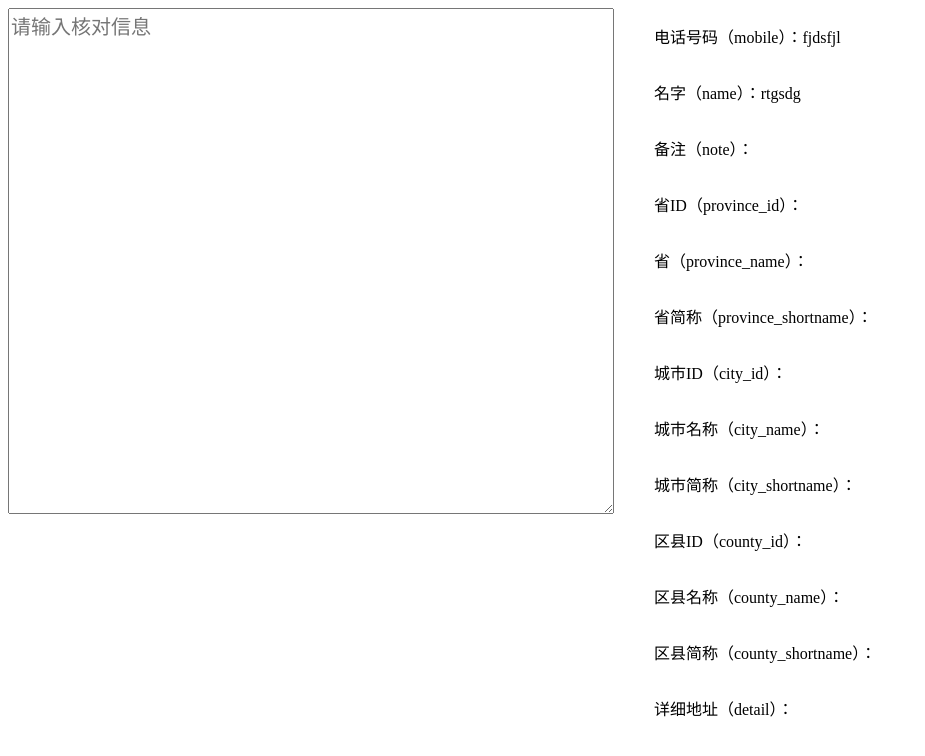
After one commit to MarkDin/dadago, a Flask app: template templates/info_split.html in a window 1280 px wide. The commit adds this page. Shown: the top 756 px of the page, without its empty margins (0-925 px from the left). Run offline with Flask 2, Linux system fonts and the light colour scheme; the template is opened without the code that fills it, so the values that code supplies are empty.

```diff
--- a/files/models.py
+++ b/files/models.py
@@ -12,8 +12,9 @@ base = declarative_base()
 class Express(base):
     # 电话号码和入库时间为联合主键
     __tablename__ = 'express'
+    id = Column(Integer, autoincrement=True, nullable=False, primary_key=True)
     express_number = Column(String(64), nullable=False)
     phone_number = Column(String(64), primary_key=True, nullable=False)  # 主键
     name = Column(String(64))
     date = Column(DATE(), default=datetime.datetime.now().date())
-    time = Column(DATETIME(), primary_key=True, default=datetime.datetime.now)  # 主键
+    # time = Column(DATETIME(), primary_key=True, default=datetime.datetime.now)  # 主键
--- a/files/mysql_manager.py
+++ b/files/mysql_manager.py
@@ -86,5 +86,5 @@ def query_express_by_phone_number(number):
     if len(res) is not 0:
         return res
     else:
-        debug_logger.info('您要查询的手机号码不存在,请核对后查询\n')
+        debug_logger.info('您要查询的手机号码暂无单号,请等待上传数据或者核对后查询\n')
         return 1
--- a/templates/error.html
+++ b/templates/error.html
@@ -67,7 +67,7 @@
         <h1>{{ error_msg }}</h1>
         <h2>DaDaGo</h2>
         <h2>2014 - 2019</h2>
-        <p>继续查询: <a href="{{ url_for('index') }}">点击这里</a></p>
+        <h1>继续查询: <a href="{{ url_for('index') }}">点击这里</a></h1>
     </div>
 </div>
 
--- a/templates/express.html
+++ b/templates/express.html
@@ -55,7 +55,7 @@
         {% for content in contents %}
             <li>
                 <a href="javascript:void(0);"
-                   onclick="show_express({{ content }})">{{ content.exp_date }}: {{ content.exp_number }}</a>
+                   onclick="show_express({{ content }})">日期{{ content.exp_date }}: {{ content.exp_number }}</a>
 
             </li>
         {% endfor %}
--- /dev/null
+++ b/templates/info_split.html
@@ -0,0 +1,53 @@
+<!DOCTYPE html>
+<html lang="en">
+<head>
+    <meta charset="UTF-8">
+    <title>信息分割提取到excel表格</title>
+    <style>
+        #left {
+            float: left;
+
+        }
+
+        #right {
+            padding-left: 40px;
+            float: left;
+        }
+
+        #show div {
+            text-align: left;
+            vertical-align: middle;
+        }
+
+        p {
+            display: inline-block;
+        }
+
+
+    </style>
+</head>
+<body>
+<div>
+    <div id="left">
+        <textarea style="min-width:600px;min-height:500px;font-size: 20px;" placeholder="请输入核对信息"></textarea>
+    </div>
+    <div id="right">
+        <div id="show">
+            <div><p>电话号码（mobile）：</p><span>fjdsfjl</span></div>
+            <div><p>名字（name）：</p><span>rtgsdg</span></div>
+            <div><p>备注（note）：</p><span></span></div>
+            <div><p>省ID（province_id）：</p><span></span></div>
+            <div><p>省（province_name）：</p><span></span></div>
+            <div><p>省简称（province_shortname）：</p><span></span></div>
+            <div><p>城市ID（city_id）：</p><span></span></div>
+            <div><p>城市名称（city_name）：</p><span></span></div>
+            <div><p>城市简称（city_shortname）：</p><span></span></div>
+            <div><p>区县ID（county_id）：</p><span></span></div>
+            <div><p>区县名称（county_name）：</p><span></span></div>
+            <div><p>区县简称（county_shortname）：</p><span></span></div>
+            <div><p>详细地址（detail）：</p><span></span></div>
+        </div>
+    </div>
+
+</body>
+</html>
--- a/templates/new_index.html
+++ b/templates/new_index.html
@@ -76,7 +76,7 @@
 </div>
 <script>
     $("#head-title").typed({
-        strings: ["DADAGO  顾客为上^1000", "我们相信明天^1000",],
+        strings: ["DADAGO^1000", "新型社交电商开拓者^1000", "致力于时尚潮流搭配的推广^1000"],
         typeSpeed: 100,
         loop: true,
         startDelay: 60
--- a/templates/upload.html
+++ b/templates/upload.html
@@ -9,6 +9,6 @@
     <input type="file" name="file" value="选择文件">
     <input type="submit" name="submit" value="上传到服务器处理">
 </form>
-
+<h1>{{ msg }}</h1>
 </body>
 </html>
```
Also changed, not shown: files/excel_manager.py (+44 -9 lines), views.py (+8 -6 lines), 4 other files.
